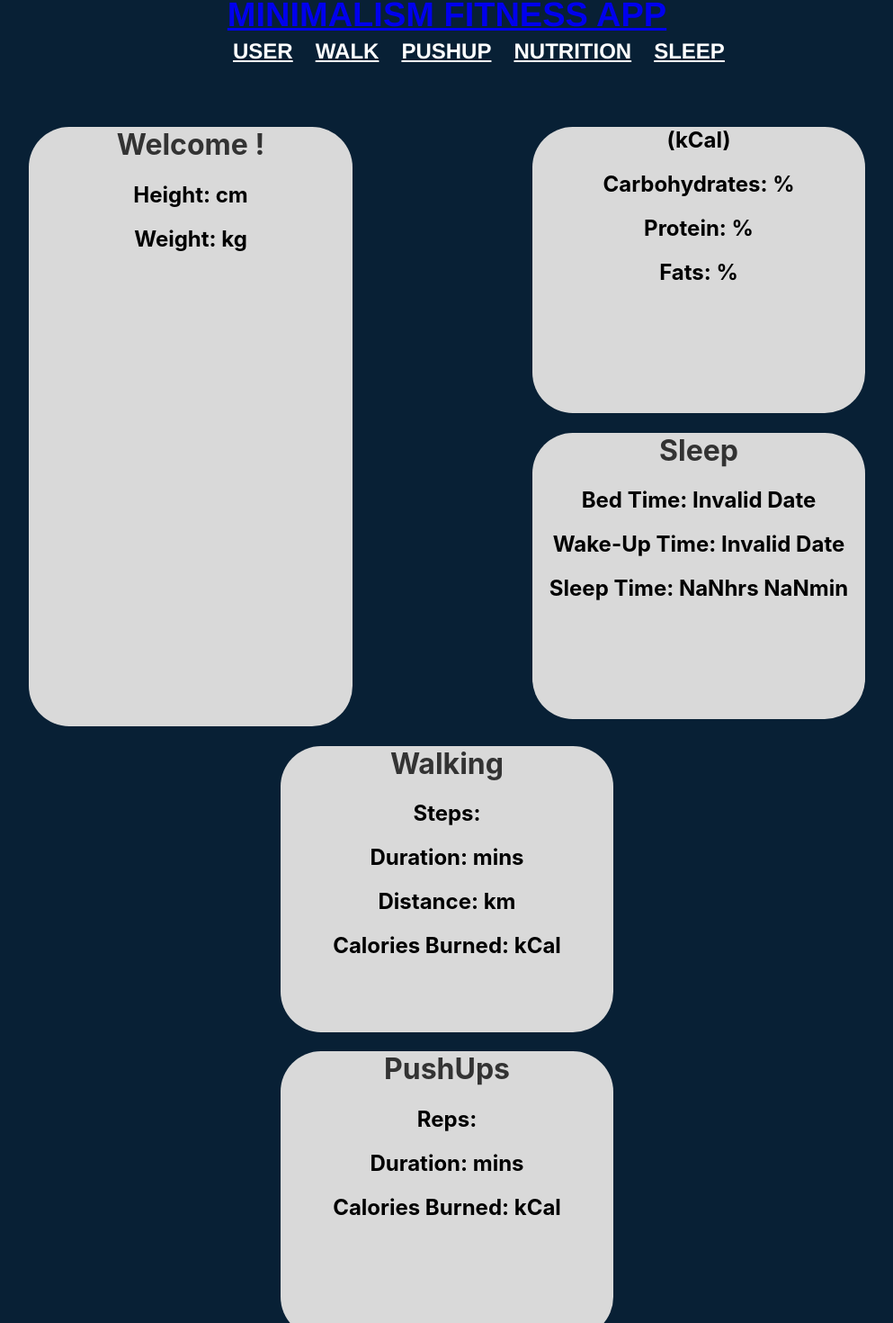
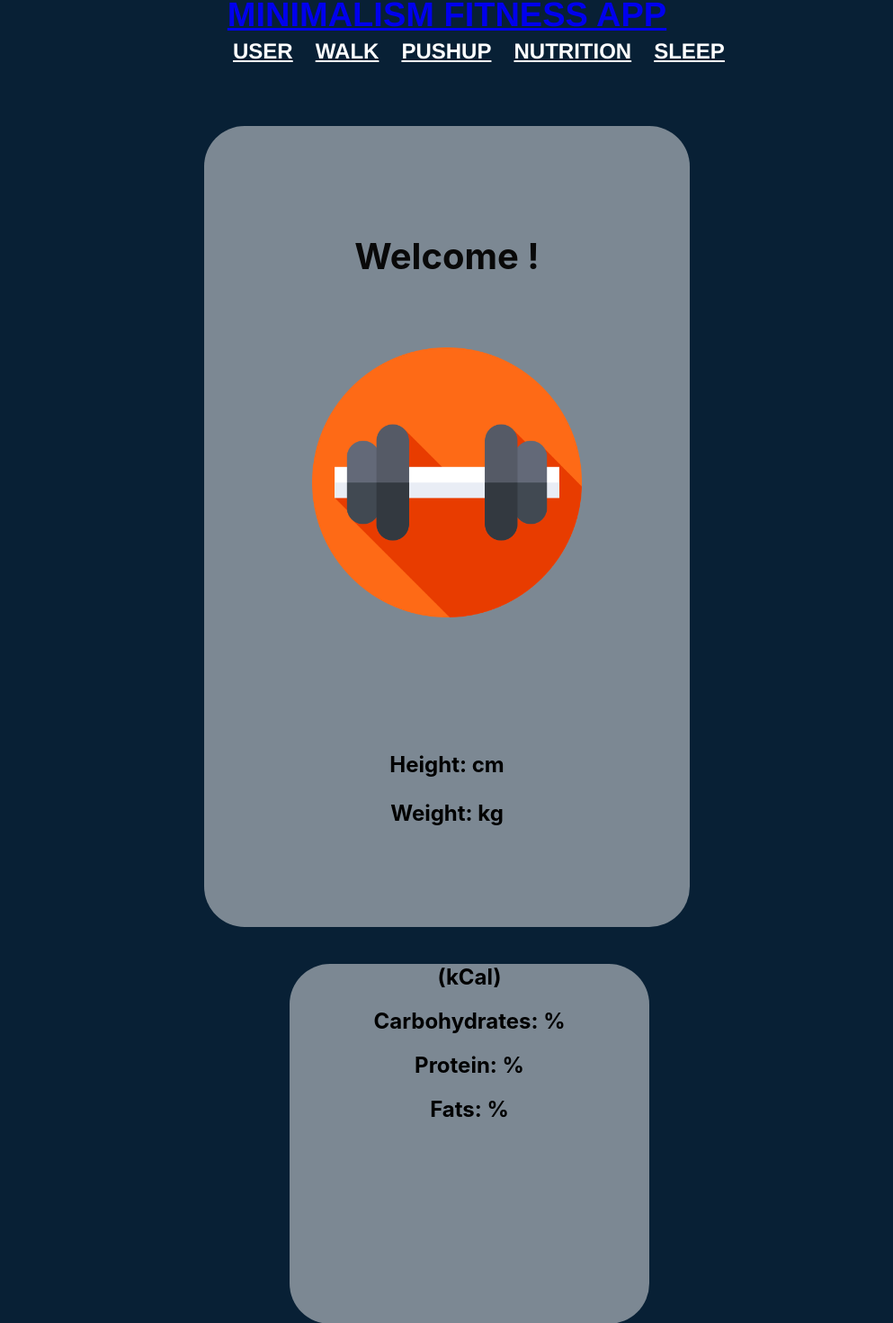
Before and after one commit to kadrikodes/MinimalismFitnessApplication, a React (Create React App) app in the folder src/main/java/com/health/minimalismfitnessapp/frontend/fitness-app/: page / in a window 1280 px wide. Shown: the part 5-1475 px from the top of the page at 90% size, without its empty margins (143-1136 px from the left). Built offline with nearby package versions, Linux system fonts and the light colour scheme; no server answers.

Commit message:
home page edits

```diff
--- a/src/main/java/com/health/minimalismfitnessapp/frontend/fitness-app/src/components/HomePage/NutritionSummary/NutritionContainer.css
+++ b/src/main/java/com/health/minimalismfitnessapp/frontend/fitness-app/src/components/HomePage/NutritionSummary/NutritionContainer.css
@@ -1,8 +1,20 @@
-.NutritionContainer {
+/* .NutritionContainer {
     background-color: #D9D9D9;
     border-radius: 45px;
     height: 318px;
     width: 370px;
     text-align: center;
 
-  }
+  } */
+
+
+  .NutritionContainer {
+    background-color: #f0f0f07f;
+    border-radius: 45px;
+    height: 400px;
+    margin-left: 50px; /* Use margin-left instead of left */
+    margin-top: 20px; /* Adjust top margin as needed */
+    margin-bottom: 10px; /* Adjust bottom margin as needed */
+    width: 400px;
+    text-align: center;
+}
--- a/src/main/java/com/health/minimalismfitnessapp/frontend/fitness-app/src/components/HomePage/PushUpSummary/PushUpContainer.css
+++ b/src/main/java/com/health/minimalismfitnessapp/frontend/fitness-app/src/components/HomePage/PushUpSummary/PushUpContainer.css
@@ -1,9 +1,10 @@
-.PushUpContainer {
-    background-color: #D9D9D9;
+  .PushUpContainer {
+    background-color: #f0f0f07f;
     border-radius: 45px;
-    height: 318px;
-    left: 0;
-    top: 348px;
-    width: 370px;
+    height: 400px;
+    margin-left: 50px; /* Use margin-left instead of left */
+    margin-top: 100px; /* Adjust top margin as needed */
+    margin-bottom: 10px; /* Adjust bottom margin as needed */
+    width: 400px;
     text-align: center;
-  }
+}
--- a/src/main/java/com/health/minimalismfitnessapp/frontend/fitness-app/src/components/HomePage/SleepSummary/SleepContainer.css
+++ b/src/main/java/com/health/minimalismfitnessapp/frontend/fitness-app/src/components/HomePage/SleepSummary/SleepContainer.css
@@ -1,9 +1,11 @@
-.SleepContainer {
-    background-color: #D9D9D9;
+
+  .SleepContainer {
+    background-color: #f0f0f07f;
     border-radius: 45px;
-    height: 318px;
-    left: 390px;
-    top: 0;
-    width: 370px;
+    height: 400px;
+    margin-left: 50px; /* Use margin-left instead of left */
+    margin-top: 100px; /* Adjust top margin as needed */
+    margin-bottom: 0px; /* Adjust bottom margin as needed */
+    width: 400px;
     text-align: center;
-  }
+}
--- a/src/main/java/com/health/minimalismfitnessapp/frontend/fitness-app/src/components/HomePage/UserSummary/UserContainer.css
+++ b/src/main/java/com/health/minimalismfitnessapp/frontend/fitness-app/src/components/HomePage/UserSummary/UserContainer.css
@@ -1,10 +1,27 @@
 .UserContainer {
-    background-color: #D9D9D9;
-    border-radius: 45px;
-    height: 666px;
-    left: 355px;
-    top: 435px;
-    width: 360px;
-    text-align: center;
+  background-color: #f0f0f07f;
+  border-radius: 45px;
+  height: 850px;
+  width: 500px;
+  margin: 20px auto;
+  padding: 20px;
+  text-align: center;
+}
+.UserContainer img {
+  margin-top: 50px;
+  margin-bottom: 120px;
+}
+.UserContainer h1 {
+  color: #090909;
+  margin-top: 100px;
+  font-size: 40px;
+}
 
-  }
+.UserContainer h2 {
+  margin-top: 25px;
+}
+
+.UserContainer .height-value,
+.UserContainer .weight-value {
+  font-weight: bold;
+}
--- a/src/main/java/com/health/minimalismfitnessapp/frontend/fitness-app/src/components/HomePage/UserSummary/UserContainer.js
+++ b/src/main/java/com/health/minimalismfitnessapp/frontend/fitness-app/src/components/HomePage/UserSummary/UserContainer.js
@@ -1,14 +1,47 @@
+// import React from "react";
+// import "./UserContainer.css";
+
+// const UserContainer = (props) => {
+//   const { name = "", height = "", weight = "", profilePicture } =
+//     props.userData || {};
+//   return (
+//     <div className="UserContainer">
+//         <p></p>
+//       <h1>Welcome {name}!</h1>
+//       {profilePicture && (
+//         <img src={profilePicture} alt="Profile" style={{ width: "250px", height: "250px" }} />
+//       )}
+//       {!profilePicture && (
+//         <img src="\default-user-icon.png" alt="Default Image" style={{ width: "250px", height: "250px" }} />
+//       )}
+//       <h2>Height: {height}cm</h2>
+//       <h2>Weight: {weight}kg</h2>
+
+//     </div>
+//   );
+// };
+
+// export default UserContainer;
+
+import React from "react";
 import "./UserContainer.css";
 
 const UserContainer = (props) => {
-
-    const { name = '', height = '', weight = '' } = props.userData || {};
-    return (
+  const { name = "", height = "", weight = "", profilePicture } =
+    props.userData || {};
+  return (
     <div className="UserContainer">
-        <h1>Welcome {name}!</h1>
-        <h2>Height: {height}cm</h2>
-        <h2>Weight: {weight}kg</h2>
-    </div>);
-}
+      <h1>Welcome <span className="name">{name}</span>!</h1>
+      {profilePicture && (
+        <img src={profilePicture} alt="Profile" style={{ width: "300px", height: "300px" }} />
+      )}
+      {!profilePicture && (
+        <img src="\default-user-icon.png" alt="Default Image" style={{ width: "300px", height: "300px" }} />
+      )}
+      <h2 className="height">Height: <span className="height-value">{height}cm</span></h2>
+      <h2 className="weight">Weight: <span className="weight-value">{weight}kg</span></h2>
+    </div>
+  );
+};
 
 export default UserContainer;
--- a/src/main/java/com/health/minimalismfitnessapp/frontend/fitness-app/src/components/HomePage/WalkSummary/WalkContainer.css
+++ b/src/main/java/com/health/minimalismfitnessapp/frontend/fitness-app/src/components/HomePage/WalkSummary/WalkContainer.css
@@ -1,4 +1,4 @@
-.WalkContainer {
+/* .WalkContainer {
     background-color: #D9D9D9;
     border-radius: 45px;
     height: 318px;
@@ -6,4 +6,16 @@
     top: 348px;
     width: 370px;
     text-align: center;
-  }
+  } */
+
+
+  .WalkContainer {
+    background-color: #f0f0f07f;
+    border-radius: 45px;
+    height: 400px;
+    margin-left: 50px; /* Use margin-left instead of left */
+    margin-top: 20px; /* Adjust top margin as needed */
+    margin-bottom: 0px; /* Adjust bottom margin as needed */
+    width: 400px;
+    text-align: center;
+}
--- a/src/main/java/com/health/minimalismfitnessapp/frontend/fitness-app/src/components/UserPage/UserPage.css
+++ b/src/main/java/com/health/minimalismfitnessapp/frontend/fitness-app/src/components/UserPage/UserPage.css
@@ -15,8 +15,8 @@
     width: 100%;
     padding: 100px;
     border-radius: 20px;
-    background-color: #f0f0f05f;
-    margin: 50px;
+    background-color: #f0f0f032;
+    margin: 40px;
     position: relative;
 }
 
@@ -24,8 +24,9 @@
     border: none;
     display: flex;
     flex-direction: column;
-    justify-content: center;
+    justify-content: flex-end;
     align-items: center;
+    position: relative;
 
 }
 .left-box p {
@@ -33,6 +34,21 @@
     margin: 10px 10;
     color: #000000;
 }
+
+.left-box h2 {
+    position: sticky;
+    top: 0;
+    padding: 30px 0 20px; /* Add padding for better spacing */
+    margin-bottom: 0px; /* Add margin bottom to create space between "Your Profile" and the content */
+    margin-top: 00; /* Remove margin top to fix the text at the top */
+    color: #050505; /* Set color of the text */
+    font-size: 30px; /* Set font size of the text */
+}
+
+.right-box h2 {
+    font-size: 30px;
+}
+
 
 .right-box {
     border: none;
@@ -47,6 +63,7 @@
     margin-bottom: 5px;
     font-size: 25px;
 }
+
 
 input[type="text"],
 input[type="number"],
@@ -79,8 +96,8 @@ input[type="file"] {
 }
 
 .left-box img {
-    max-width: 200px;
-    max-height: 200px;
+    max-width: 250px;
+    max-height: 250px;
     object-fit: contain;
 }
 
@@ -88,7 +105,7 @@ input[type="file"] {
     margin: 10px;
     padding: 10px 15px 10px;
     font-size: 25px;
-    background-color: #3b2da3;
+    background-color: #E83C00;
     color: #fff;
     border: none;
     border-radius: 5px;
@@ -102,6 +119,6 @@ input[type="file"] {
 }
 
 .saveUserChanges:hover {
-    background-color: #68809a;
+    background-color: #FE6A16;
 
 }
```
Also changed, not shown: src/main/java/com/health/minimalismfitnessapp/frontend/fitness-app/src/components/UserPage/UserPage.js (+19 -35 lines), src/main/java/com/health/minimalismfitnessapp/frontend/fitness-app/public/default-user-icon.png (added).
